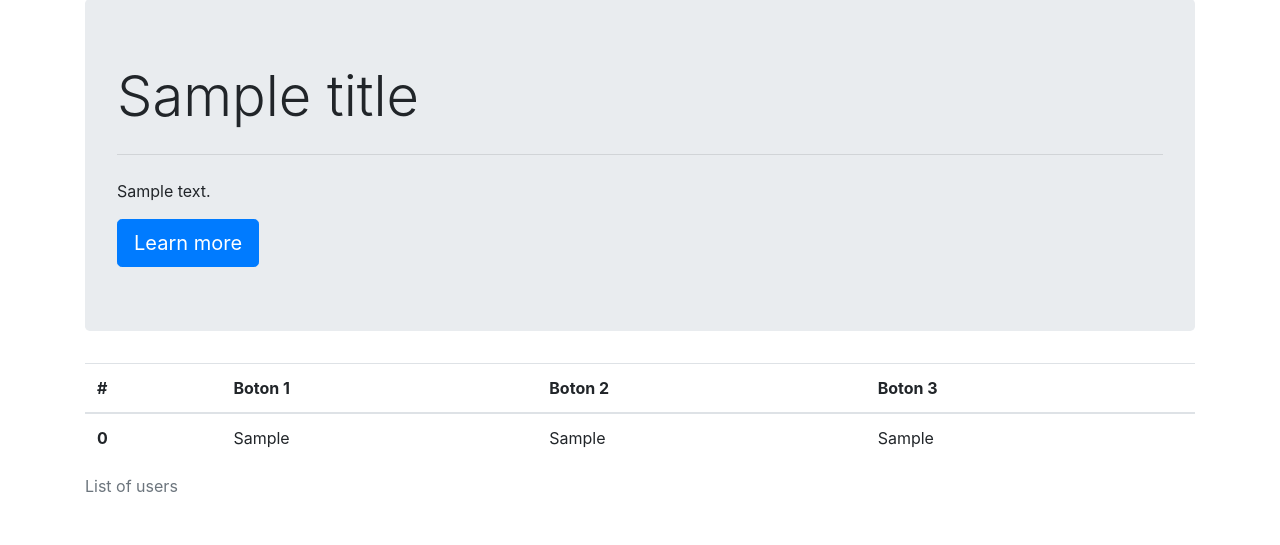
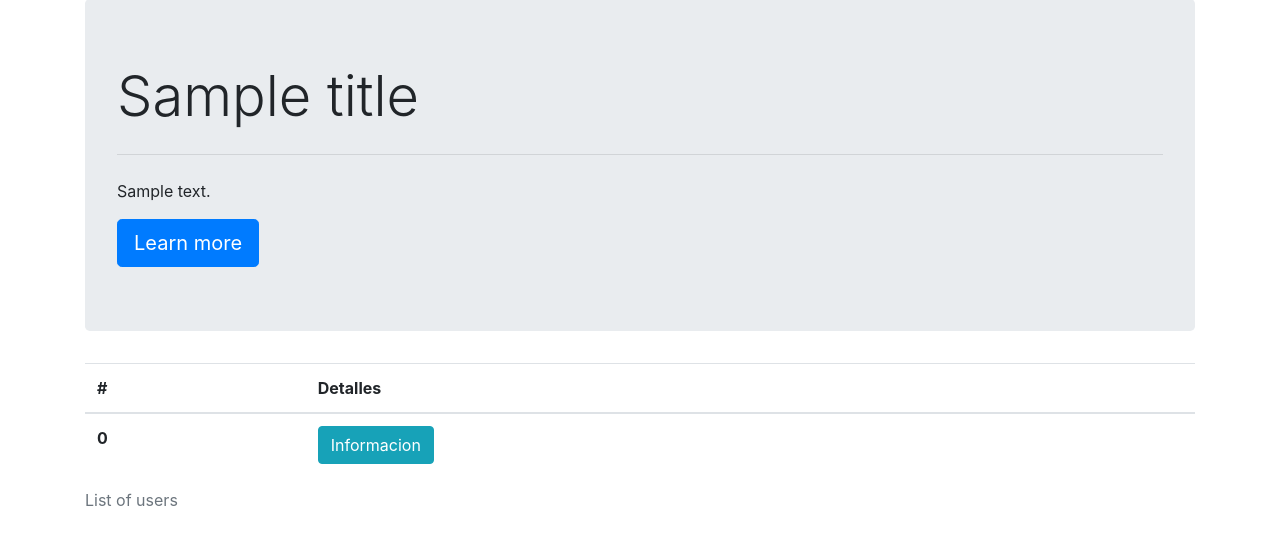
Before and after one commit to MartinAngelesParedes-RicardoGarciaRea/AlmacenamientoParalelo, a Node project: template NodeFirebase/views/lista.handlebars in a window 1280 px wide. Shown: the part 41-586 px from the top of the page. Run offline with Node 20 templates, Linux system fonts and the light colour scheme; the template is opened without the code that fills it: most values are stand-ins (such as "Sample title", 1, 10 or a date in 2020); some libraries are stand-ins or nearby versions.

Commit message:
Update lista.handlebars

```diff
--- a/NodeFirebase/views/lista.handlebars
+++ b/NodeFirebase/views/lista.handlebars
@@ -12,18 +12,14 @@
   <thead>
     <tr>
       <th scope="col">#</th>
-      <th scope="col">Boton 1</th>
-      <th scope="col">Boton 2</th>
-      <th scope="col">Boton 3</th>
+      <th scope="col">Detalles</th>
     </tr>
   </thead>
   <tbody>
     {{#each list}}
     <tr>
       <th scope="row">{{@key}}</th>
-      <td>{{btn1}}</td>
-      <td>{{btn2}}</td>
-      <td>{{btn3}}</td>
+      <td><a type="button" href="/detalles/{{@key}}" class="btn btn-info">Informacion</a></td>
     </tr>
     {{/each}}
   </tbody>
```
